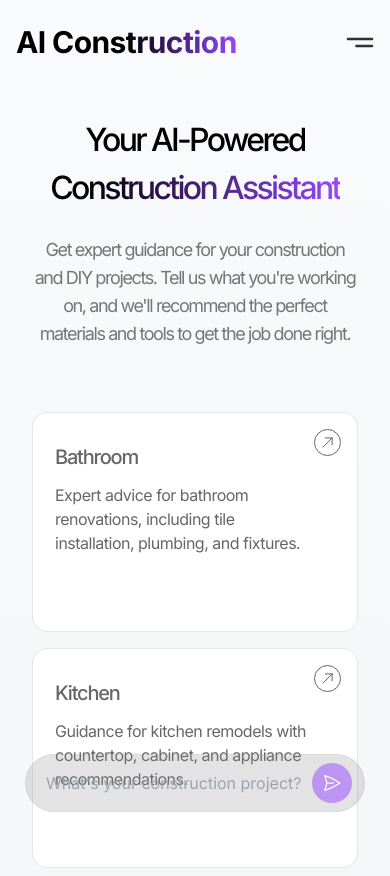
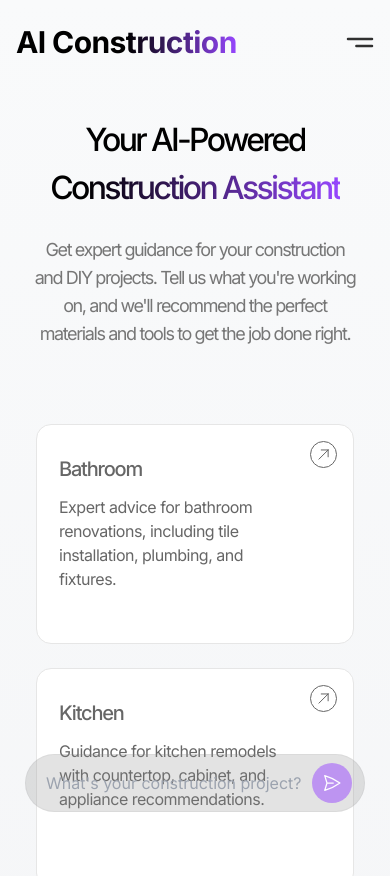
Before and after one commit to gsacco15/AIConstructionClean, a Next.js app: page / in a window 390 px wide. Shown: the top 876 px of the page. Built offline with nearby package versions, Linux system fonts and the light colour scheme.

Commit message:
Fix hover effect in feature cards and mobile chat input issues

```diff
--- a/src/app/page.tsx
+++ b/src/app/page.tsx
@@ -119,6 +119,9 @@ export default function HomePage() {
       setFadeOut(false); // Reset fade-out state
       setFadeIn(false); // Will be set to true by the useEffect
       setLoading(true);
+      // Ensure input is visible in chat mode
+      setShowInput(true);
+      setActiveModule('chat');
 
       // Add user message
       const updatedMessages = [...messages, { role: 'user', content: query }];
@@ -388,12 +391,11 @@ export default function HomePage() {
   const handleScroll = () => {
     const scrollPosition = window.scrollY || document.documentElement.scrollTop;
 
-    // Show input bar when near the top of the page
-    if (scrollPosition < 200) {
+    // Only hide input when not in chat mode
+    if (scrollPosition < 200 || activeModule === 'chat') {
       setShowInput(true);
-      setActiveModule('chat');
     }
-    // Hide input when scrolled further down
+    // Hide input when scrolled further down and not in chat mode
     else {
       setShowInput(false);
     }
@@ -815,8 +817,8 @@ export default function HomePage() {
         )}
 
         {/* Chat input that stays in the same position during transition - fixed at bottom */}
-        {(showContent || (activeModule === 'chat' && showInput)) && (
-          <div className="fixed bottom-8 left-0 right-0 px-4 z-10">
+        {(showContent || (showInput && (!showContent || activeModule === 'chat'))) && (
+          <div className="fixed bottom-8 left-0 right-0 px-4 z-50">
             <div className="max-w-3xl mx-auto">
               <ChatInput
                 onSubmit={showContent ? handleChatStart : undefined}
--- a/src/components/landing/FeatureCard.tsx
+++ b/src/components/landing/FeatureCard.tsx
@@ -14,7 +14,7 @@ export default function FeatureCard({
   return (
     <div
       className={`bg-white border flex flex-col justify-between text-[#666666] w-full p-[22px] rounded-[15px] border-[#E6E6E6] border-solid h-full min-h-[220px] text-left font-['Inter'] transition-all duration-300 hover:shadow-lg hover:border-[#9747FF] hover:-translate-y-1 hover:scale-[1.02] cursor-pointer relative group ${className}`}
-      style={{ position: 'relative', zIndex: 5 }}
+      style={{ position: 'relative', zIndex: 1 }}
     >
       {/* Add radial gradient background that appears on hover */}
       <div className="absolute inset-0 opacity-0 group-hover:opacity-100 transition-opacity duration-300 rounded-[15px] overflow-hidden" style={{ zIndex: -1 }}>
--- a/src/components/landing/FeatureGrid.tsx
+++ b/src/components/landing/FeatureGrid.tsx
@@ -25,7 +25,7 @@ const features = [
 
 export default function FeatureGrid() {
   return (
-    <div className="w-full max-w-6xl mt-[50px] mb-24 max-md:mt-8 mx-auto px-4 relative overflow-hidden">
+    <div className="w-full max-w-6xl mt-[50px] mb-24 max-md:mt-8 mx-auto px-4 relative overflow-visible">
       {/* Subtle background gradient behind the grid */}
       <div className="absolute inset-0 w-full h-full overflow-hidden" style={{ zIndex: -2 }}>
         <div className="absolute w-[90%] md:w-[800px] h-[500px] opacity-10 top-[10%] left-[50%] transform -translate-x-1/2 pointer-events-none">
@@ -33,9 +33,9 @@ export default function FeatureGrid() {
         </div>
       </div>
 
-      <div className="grid grid-cols-1 sm:grid-cols-2 lg:grid-cols-4 gap-4 md:gap-6 relative">
+      <div className="grid grid-cols-1 sm:grid-cols-2 lg:grid-cols-4 gap-4 md:gap-6 relative pt-2 pb-4">
         {features.map((feature, index) => (
-          <div key={feature.title} className="flex">
+          <div key={feature.title} className="flex p-1">
             <FeatureCard
               title={feature.title}
               description={feature.description}
```
